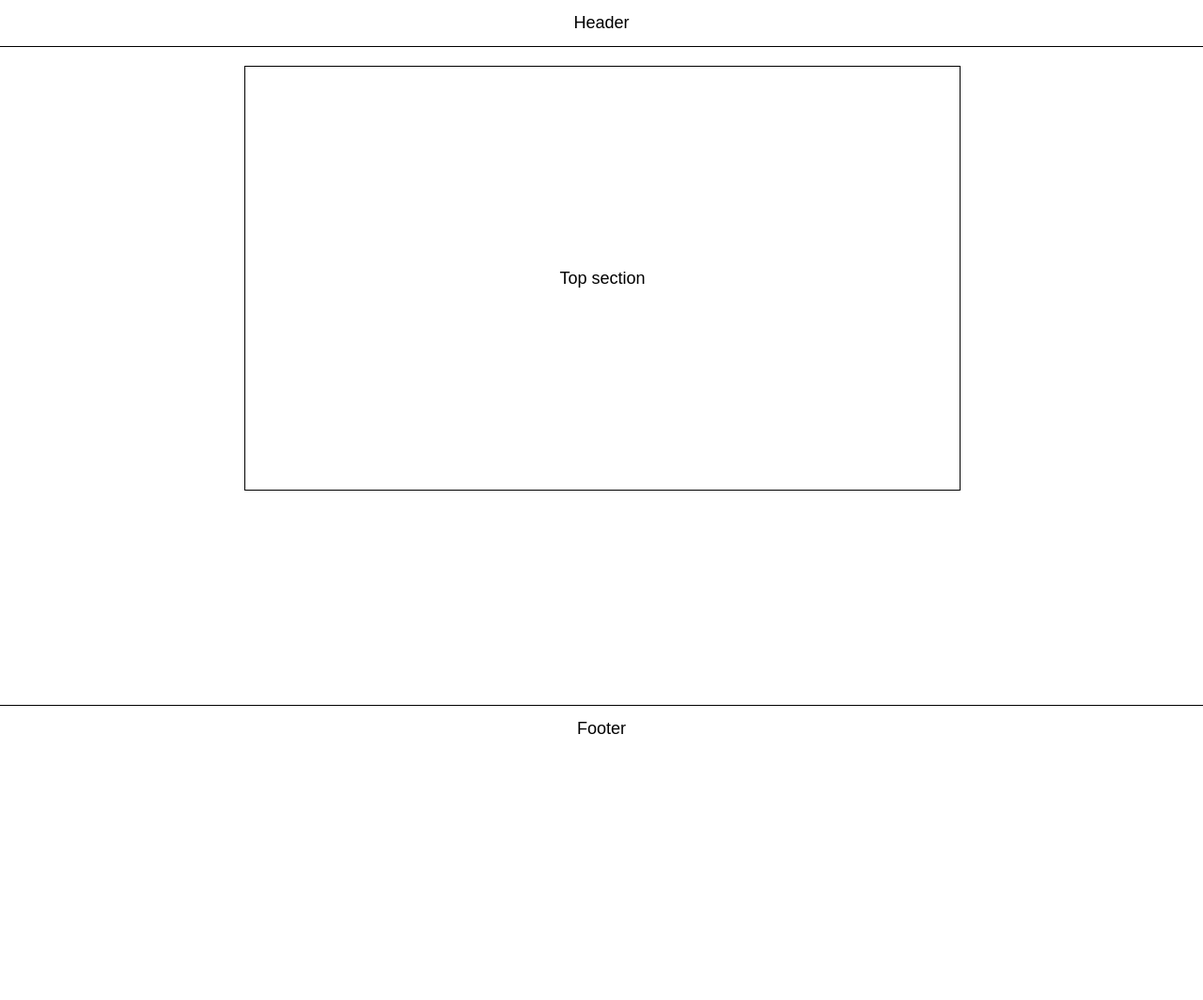
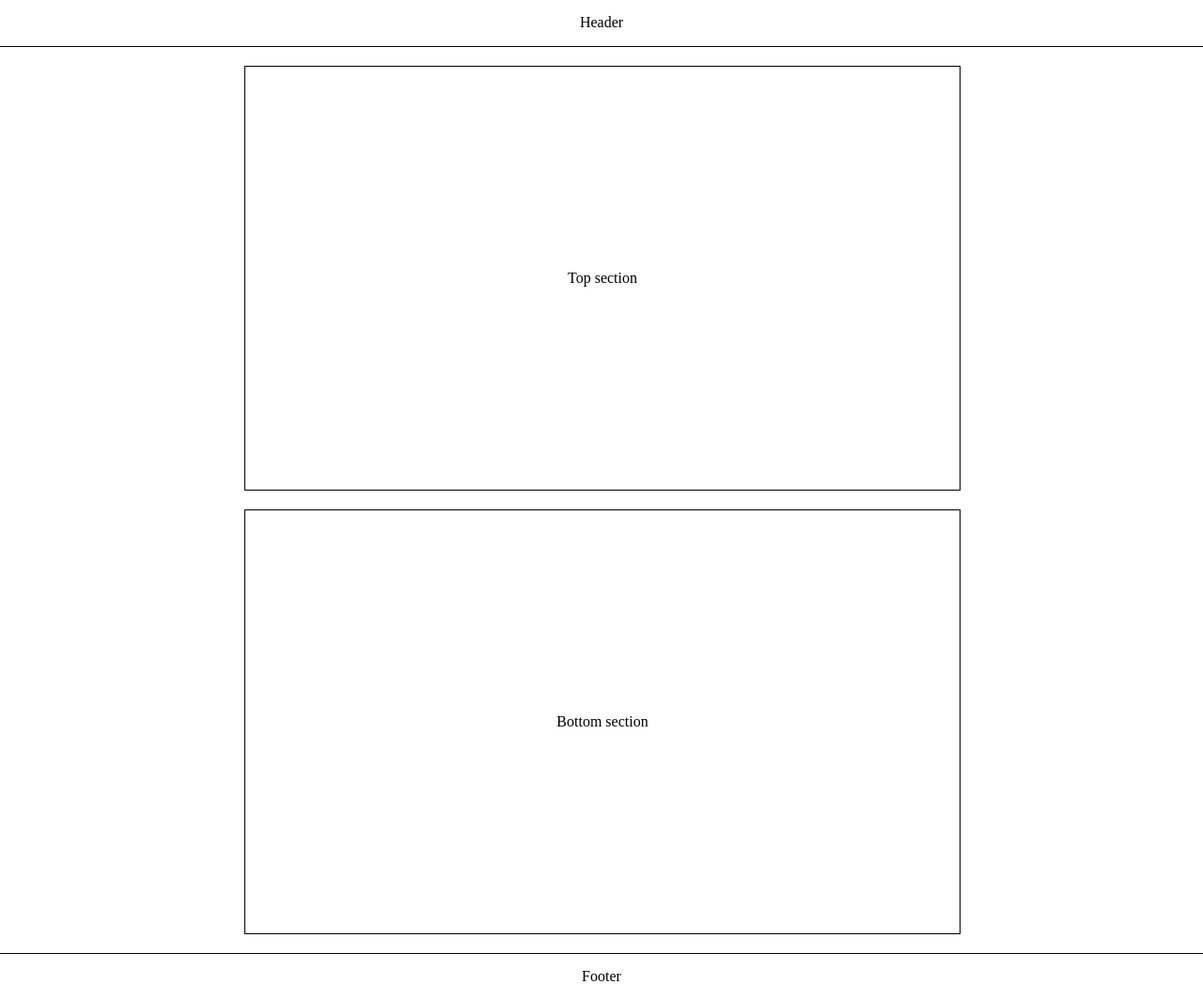
Before and after one commit to ooloo-io/github-flow-HecticKiwi, a website: page src/index.html in a window 1280 px wide. Shown: the whole page at 94% size. Before the commit the page ends 800 px from the top, so only its background shows below. Drawn offline with nearby package versions, Linux system fonts and the light colour scheme.

Commit message:
Bottom section (#5)
* Add bottom section

* Fix

```diff
--- a/src/index.html
+++ b/src/index.html
@@ -1,11 +1,12 @@
-<!doctype html>
+<!doctype html<!doctype html<!doctype html>
 
 <html lang="en">
+
 <head>
   <meta charset="utf-8">
 
-  <title>GitHub Pull Request Flow Course</title>
-  <meta name="description" content="GitHub Pull Request Flow Course">
+  <title>GitHub Flow Course</title>
+  <meta name="description" content="GitHub Flow Course">
   <meta name="author" content="Johannes Kettmann">
 
   <link rel="stylesheet" href="https://cdnjs.cloudflare.com/ajax/libs/normalize/8.0.1/normalize.min.css">
@@ -20,9 +21,13 @@
     <section class="section">
       Top section
     </section>
+    <section class="section">
+      Bottom section
+    </section>
   </main>
   <footer class="footer">
     Footer
   </footer>
 </body>
+
 </html>
--- a/src/styles.css
+++ b/src/styles.css
@@ -1,4 +1,4 @@
-body {
+body body body body {
   font-family: Arial, Helvetica, sans-serif;
   font-size: 18px;
 }
@@ -30,8 +30,13 @@ body {
 .section {
   height: 450px;
   width: 100%;
+  margin-top: 20px;
   display: flex;
   justify-content: center;
   align-items: center;
   border: 1px solid black;
 }
+
+.section:first-child {
+  margin-top: 0;
+}
```
